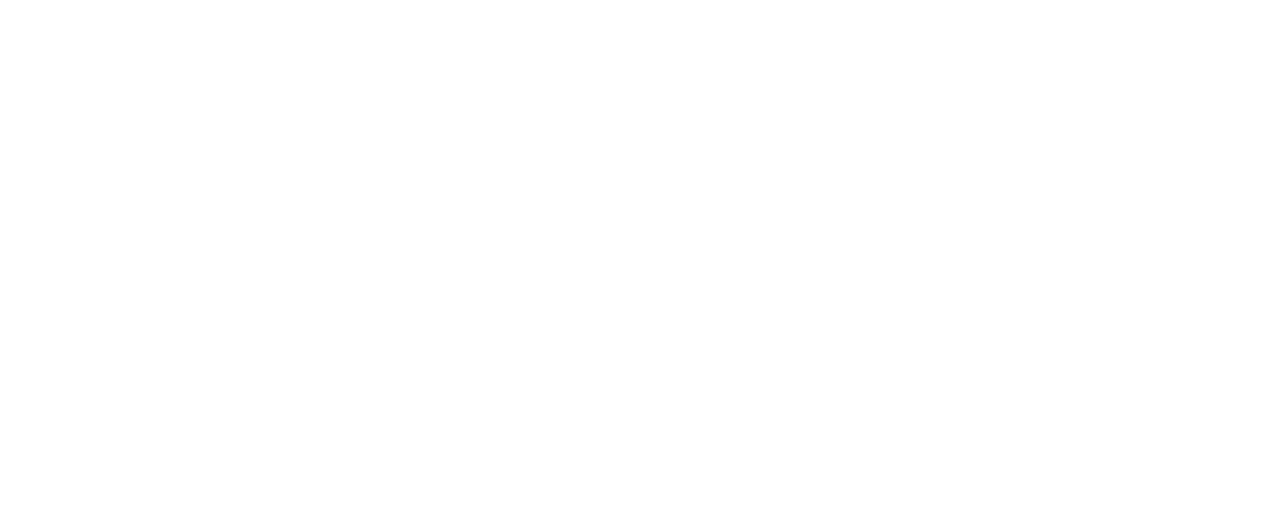
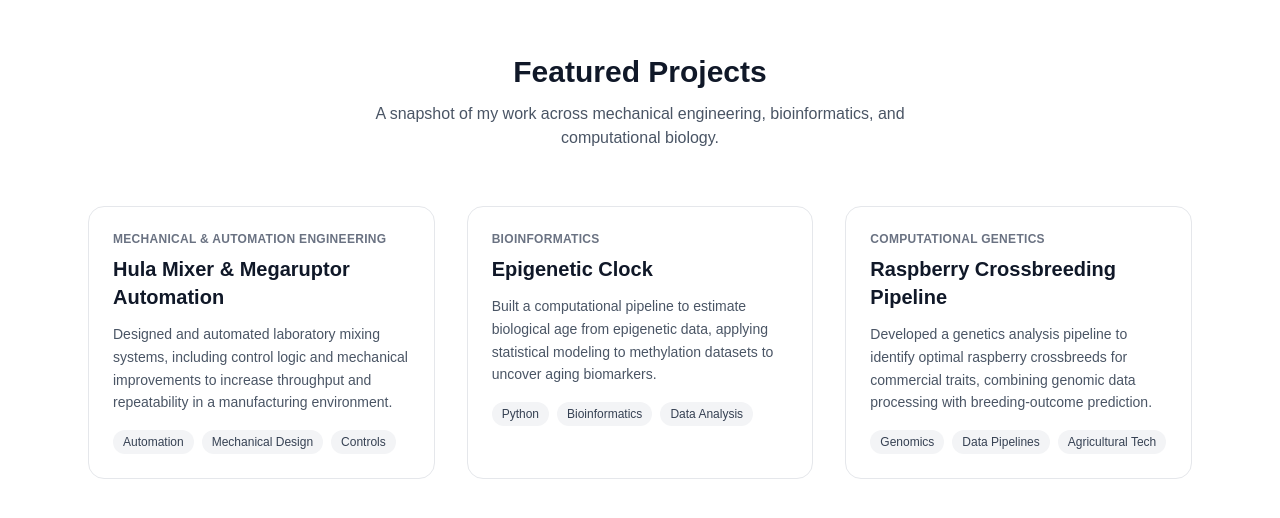
Before and after one commit to reginaruiz2004/engineering-portfolio, a Next.js app: page / in a window 1280 px wide. Shown: the part 742-1260 px from the top of the page. Before the commit the page ends 800 px from the top, so only its background shows below. Built offline with nearby package versions, Linux system fonts and the light colour scheme.

Commit message:
Add Featured Projects section with data-driven cards

```diff
--- a/app/page.tsx
+++ b/app/page.tsx
@@ -1,9 +1,11 @@
 import Hero from "@/components/Hero";
+import FeaturedProjects from "@/components/FeaturedProjects";
 
 export default function Home() {
   return (
     <div className="flex flex-col flex-1">
       <Hero />
+      <FeaturedProjects />
     </div>
   );
 }
--- /dev/null
+++ b/components/FeaturedProjects.tsx
@@ -0,0 +1,45 @@
+import Link from "next/link";
+import { featuredProjects } from "@/data/projects";
+
+export default function FeaturedProjects() {
+  return (
+    <section className="px-6 py-24 max-w-6xl mx-auto">
+      <h2 className="text-3xl font-bold text-gray-900 text-center">
+        Featured Projects
+      </h2>
+      <p className="mt-3 text-gray-600 text-center max-w-xl mx-auto">
+        A snapshot of my work across mechanical engineering, bioinformatics, and computational biology.
+      </p>
+
+      <div className="mt-14 grid gap-8 sm:grid-cols-2 lg:grid-cols-3">
+        {featuredProjects.map((project) => (
+          <Link
+            key={project.title}
+            href={project.href}
+            className="group flex flex-col rounded-2xl border border-gray-200 p-6 hover:border-gray-400 hover:shadow-md transition-all"
+          >
+            <span className="text-xs font-semibold uppercase tracking-wide text-gray-500">
+              {project.category}
+            </span>
+            <h3 className="mt-2 text-xl font-semibold text-gray-900 group-hover:text-gray-700">
+              {project.title}
+            </h3>
+            <p className="mt-3 text-sm text-gray-600 leading-relaxed">
+              {project.description}
+            </p>
+            <div className="mt-4 flex flex-wrap gap-2">
+              {project.tags.map((tag) => (
+                <span
+                  key={tag}
+                  className="text-xs font-medium bg-gray-100 text-gray-700 px-2.5 py-1 rounded-full"
+                >
+                  {tag}
+                </span>
+              ))}
+            </div>
+          </Link>
+        ))}
+      </div>
+    </section>
+  );
+}
--- /dev/null
+++ b/data/projects.ts
@@ -0,0 +1,26 @@
+export const featuredProjects = [
+  {
+    title: "Hula Mixer & Megaruptor Automation",
+    category: "Mechanical & Automation Engineering",
+    description:
+      "Designed and automated laboratory mixing systems, including control logic and mechanical improvements to increase throughput and repeatability in a manufacturing environment.",
+    tags: ["Automation", "Mechanical Design", "Controls"],
+    href: "/projects/hula-mixer",
+  },
+  {
+    title: "Epigenetic Clock",
+    category: "Bioinformatics",
+    description:
+      "Built a computational pipeline to estimate biological age from epigenetic data, applying statistical modeling to methylation datasets to uncover aging biomarkers.",
+    tags: ["Python", "Bioinformatics", "Data Analysis"],
+    href: "/projects/epigenetic-clock",
+  },
+  {
+    title: "Raspberry Crossbreeding Pipeline",
+    category: "Computational Genetics",
+    description:
+      "Developed a genetics analysis pipeline to identify optimal raspberry crossbreeds for commercial traits, combining genomic data processing with breeding-outcome prediction.",
+    tags: ["Genomics", "Data Pipelines", "Agricultural Tech"],
+    href: "/projects/auragen",
+  },
+];
```
